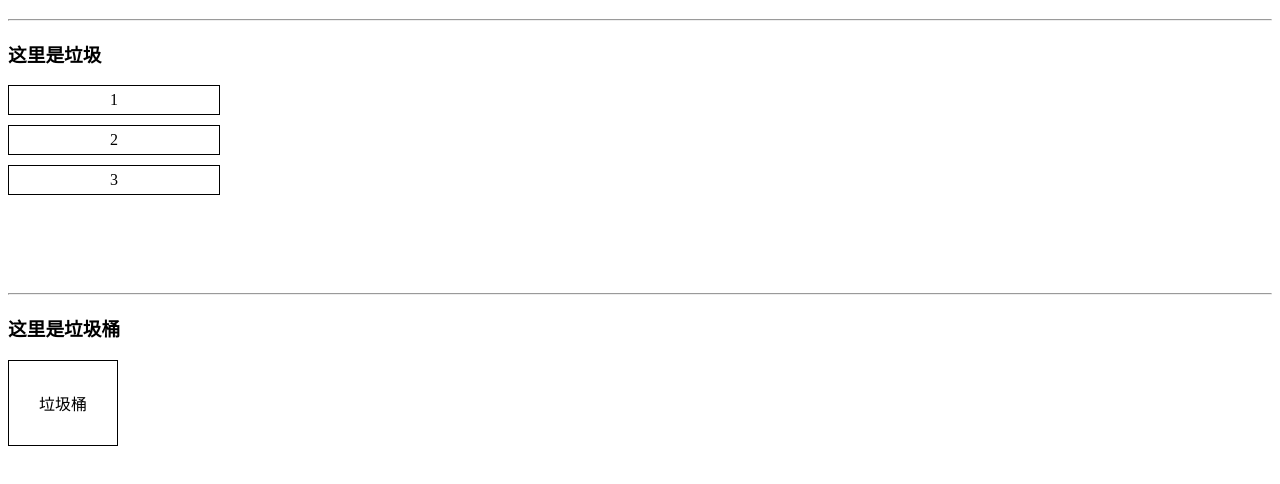
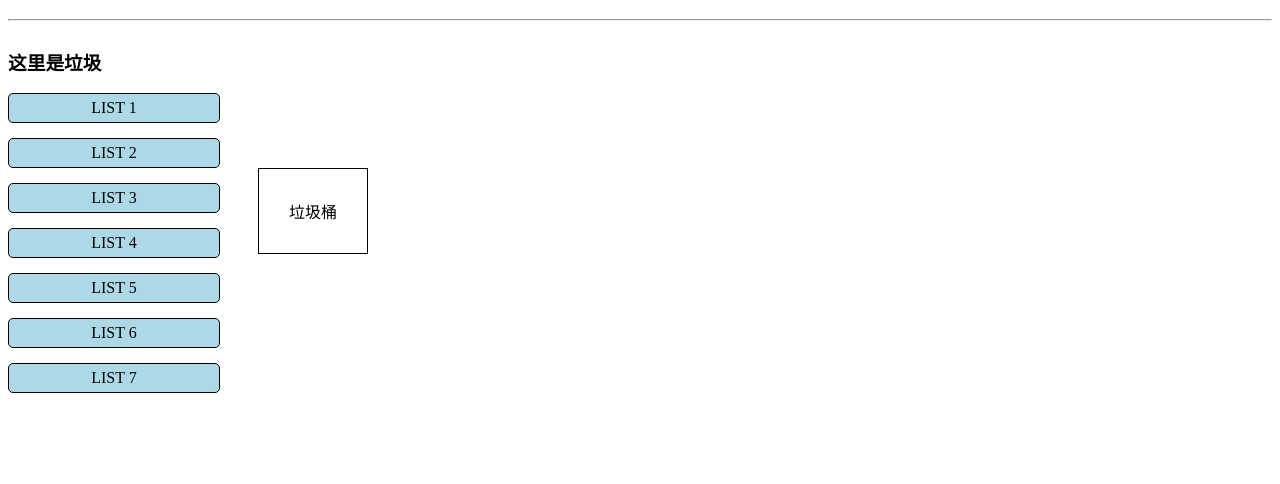
Before and after one commit to one-craft/drag-drop-demo, a plain HTML site: page index.html in a window 1280 px wide. Shown: the part 70-554 px from the top of the page. Drawn offline with Linux system fonts and the light colour scheme.

Commit message:
TODO & adjust html and css

```diff
--- a/index.html
+++ b/index.html
@@ -10,18 +10,25 @@
 <body>
   <h1>拖拽API Demo</h1>
   <hr>
+  <div style="display: flex;">
+    <div>
       <h3>这里是垃圾</h3>
       <div class="content-wrap">
         <!-- 垃圾 -->
-    <div class="trash" draggable="true">1</div>
-    <div class="trash" draggable="true">2</div>
-    <div class="trash" draggable="true">3</div>
+        <div class="trash" draggable="true">LIST 1</div>
+        <div class="trash" draggable="true">LIST 2</div>
+        <div class="trash" draggable="true">LIST 3</div>
+        <div class="trash" draggable="true">LIST 4</div>
+        <div class="trash" draggable="true">LIST 5</div>
+        <div class="trash" draggable="true">LIST 6</div>
+        <div class="trash" draggable="true">LIST 7</div>
       </div>
-  <hr>
-  <h3>这里是垃圾桶</h3>
+    </div>
+
     <div class="ashcan-wrap">
       <div class="ashcan">垃圾桶</div>
       <p class="msg"></p>
+    </div>
   </div>
 
   <script src="./main.js"></script>
--- a/main.js
+++ b/main.js
@@ -21,6 +21,10 @@
  * WARNING: dragenter 和 dragover 事件的默认行为是拒绝接受任何被拖放的元素。
  *          因此，我们必须阻止浏览器这种默认行为。
  *          e.preventDefault();
+ *
+ * TODO:
+ * 垃圾内部可以排序
+ * 在排序的过程中，动画效果
  */
 
 let dragElement;
--- a/style.css
+++ b/style.css
@@ -1,19 +1,21 @@
 .content-wrap {
-  height: 200px;
+  width: 250px;
 }
 
 .trash {
   padding: 5px;
-  margin-bottom: 10px;
+  margin-bottom: 15px;
   width: 200px;
+  background: lightblue;
   border: 1px solid #000;
+  border-radius: 5px;
   text-align: center;
   cursor: pointer;
   user-select: none;
 }
 
 .ashcan-wrap {
-  height: 200px;
+  align-self: center;
 }
 
 .ashcan {
```
Lines whose indentation alone changed are shown as unchanged.
